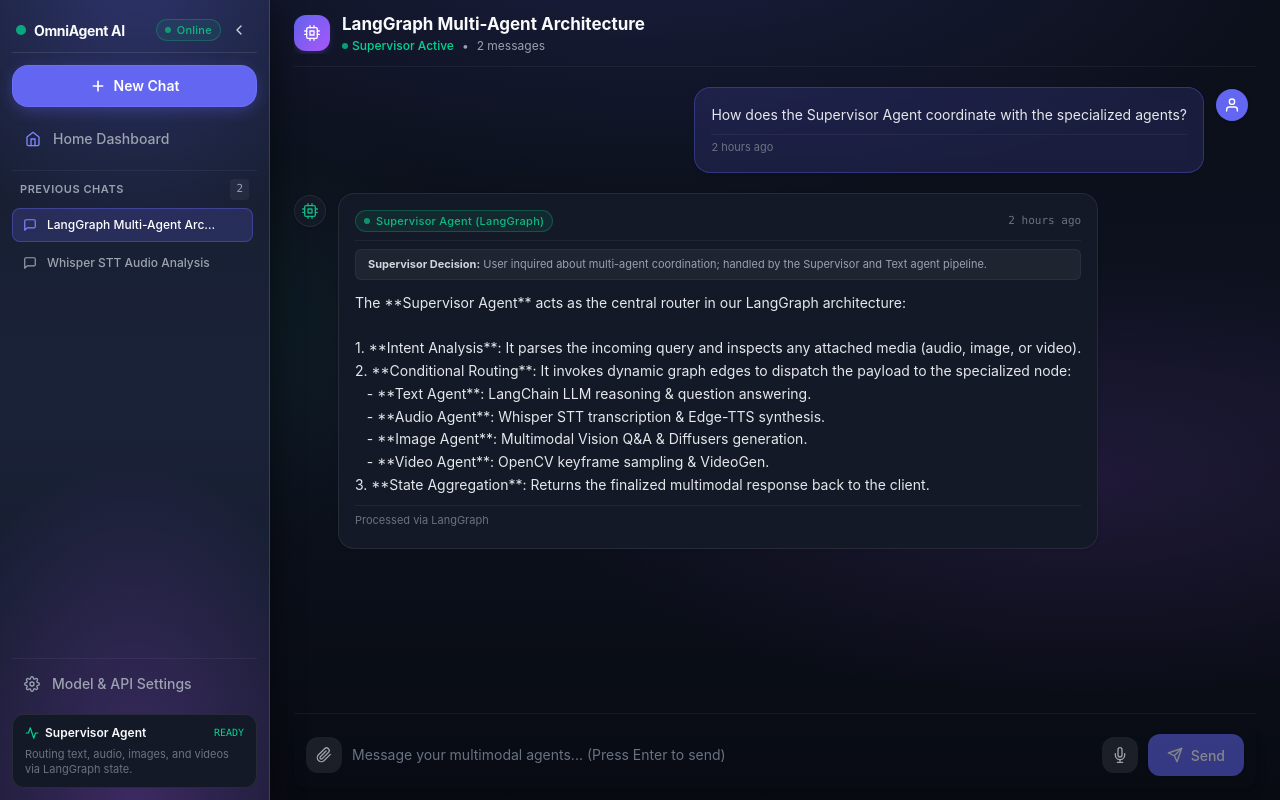
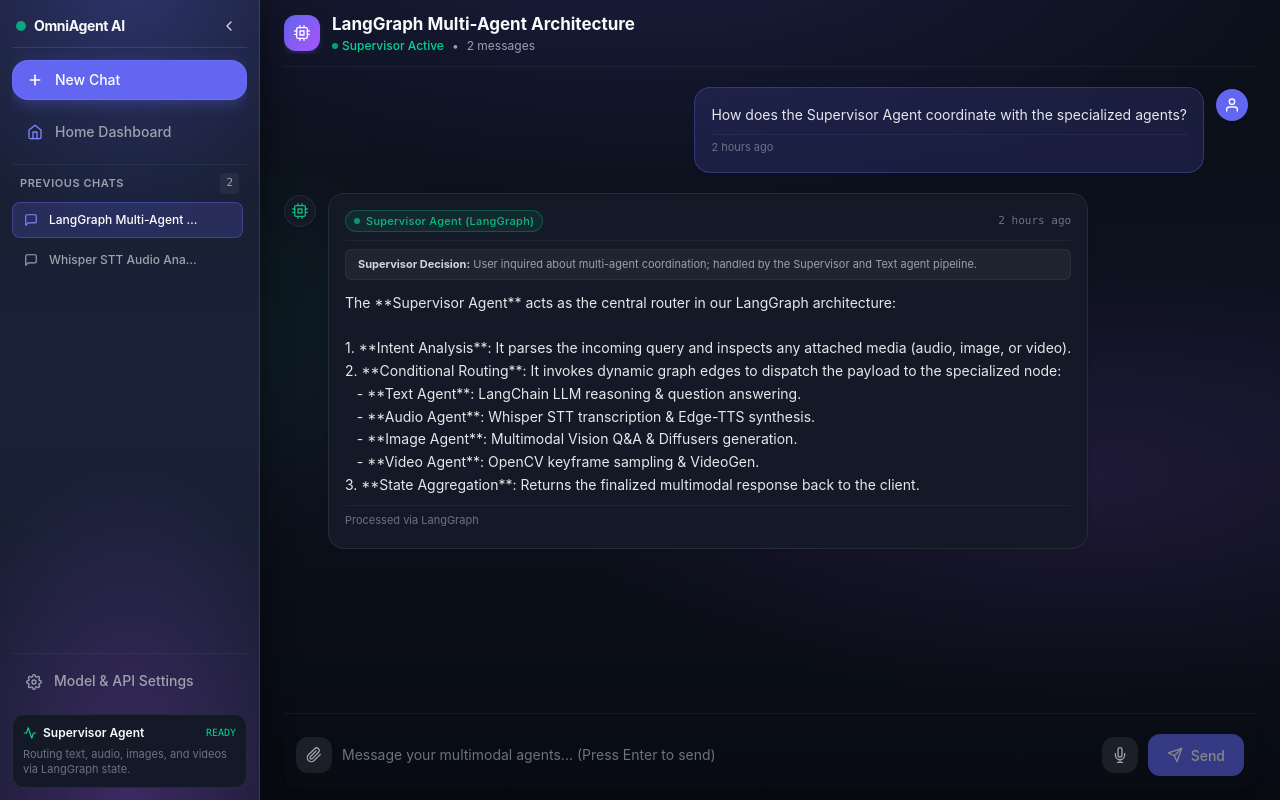
Before and after one commit to M-USMAN-KHILJI/AI-Multi-Agent-frontend, a React app: page /chat in a window 1280 px wide. Built offline with nearby package versions, Linux system fonts and the light colour scheme; the HTML template or start-up script is replaced by a standard one.

Commit message:
UI Changes

```diff
--- a/src/customComp/Sidebar.jsx
+++ b/src/customComp/Sidebar.jsx
@@ -1,6 +1,6 @@
 import React, { useState } from 'react'
 import { Link, useLocation, useNavigate } from 'react-router-dom'
-import { colors, width, radius, fontSize, transitions } from '../Const/display'
+import { colors, radius, fontSize } from '../Const/display'
 import { Badge } from './Badge'
 import { useChatStore } from '../store/chatStore'
 import {
@@ -17,11 +17,12 @@ import {
 
 /**
  * Sidebar Navigation Component
- * Features:
- * - Minimize & Maximize toggle button
- * - "+ New Chat" button opening a fresh conversation page
- * - "Previous Chats" history list with click-to-resume and delete
- * - Clean layout without individual modality links
+ * Optimized for butter-smooth minimize/maximize transitions:
+ * - Hardware-accelerated width animation (willChange: 'width')
+ * - Fixed internal layout geometry preventing reflow/popping
+ * - Smooth opacity & max-width transitions for labels
+ * - "+ New Chat" button opening a fresh conversation
+ * - "Previous Chats" history list with delete action
  */
 export const Sidebar = ({ isOpen, onClose }) => {
   const [isCollapsed, setIsCollapsed] = useState(false)
@@ -43,8 +44,6 @@ export const Sidebar = ({ isOpen, onClose }) => {
     if (onClose) onClose()
   }
 
-  const currentWidth = isCollapsed ? width.sidebarCollapsed : width.sidebarExpanded
-
   return (
     <>
       {/* Mobile Backdrop */}
@@ -57,29 +56,32 @@ export const Sidebar = ({ isOpen, onClose }) => {
 
       <aside
         style={{
-          width: currentWidth,
+          width: isCollapsed ? '72px' : '260px',
+          minWidth: isCollapsed ? '72px' : '260px',
+          maxWidth: isCollapsed ? '72px' : '260px',
+          transition: 'width 0.32s cubic-bezier(0.2, 0, 0, 1), min-width 0.32s cubic-bezier(0.2, 0, 0, 1), max-width 0.32s cubic-bezier(0.2, 0, 0, 1), transform 0.32s cubic-bezier(0.2, 0, 0, 1)',
+          willChange: 'width',
           background: `
             radial-gradient(ellipse 130% 50% at 50% -5%, rgba(99, 102, 241, 0.32), transparent 70%),
             radial-gradient(ellipse 120% 60% at 50% 100%, rgba(168, 85, 247, 0.28), transparent 70%),
             linear-gradient(180deg, #161d2f 0%, #1a2238 50%, #131929 100%)
           `,
-          borderRight: '1px solid rgba(255, 255, 255, 0.14)',
+          borderRight: '1px solid rgba(255, 255, 255, 0.12)',
           boxShadow: '4px 0 28px rgba(0, 0, 0, 0.45)',
-          transition: transitions.smooth,
         }}
         className={`fixed top-0 bottom-0 left-0 z-50 flex flex-col justify-between p-3 h-screen overflow-hidden lg:sticky lg:top-0 lg:translate-x-0 shrink-0 select-none ${
           isOpen ? 'translate-x-0' : '-translate-x-full'
         }`}
       >
-        <div className="flex flex-col gap-3 min-h-0 flex-1">
-          {/* Sidebar Header & Minimize / Maximize Toggle */}
-          <div className="flex items-center justify-between px-1 pt-1 pb-2 border-b border-white/10">
-            {!isCollapsed ? (
-              <>
+        <div className="flex flex-col gap-3 min-h-0 flex-1 overflow-hidden">
+          {/* Sidebar Header & Smooth Minimize / Maximize Toggle */}
+          <div className="flex items-center justify-between h-9 px-1 pb-2 border-b border-white/10 overflow-hidden">
             <Link
               to="/"
               onClick={onClose}
-                  className="flex items-center gap-2 group truncate"
+              className={`flex items-center gap-2 group transition-all duration-300 overflow-hidden ${
+                isCollapsed ? 'opacity-0 max-w-0 pointer-events-none' : 'opacity-100 max-w-[170px]'
+              }`}
             >
               <span className="w-2.5 h-2.5 rounded-full bg-emerald-400 animate-pulse shrink-0" />
               <span
@@ -87,43 +89,29 @@ export const Sidebar = ({ isOpen, onClose }) => {
                   color: colors.textPrimary,
                   fontSize: fontSize.bodySm,
                 }}
-                    className="font-bold tracking-tight group-hover:text-indigo-400 transition-colors truncate"
+                className="font-bold tracking-tight group-hover:text-indigo-400 transition-colors whitespace-nowrap"
               >
                 OmniAgent AI
               </span>
             </Link>
 
-                <div className="flex items-center gap-1">
-                  <Badge variant="supervisor" size="sm" className="hidden sm:inline-flex">
-                    Online
-                  </Badge>
-                  {/* Minimize Button */}
             <button
               type="button"
-                    onClick={() => setIsCollapsed(true)}
-                    title="Minimize Sidebar"
-                    className="p-1.5 rounded-lg text-gray-300 hover:text-white hover:bg-white/10 transition-colors cursor-pointer"
+              onClick={() => setIsCollapsed(!isCollapsed)}
+              title={isCollapsed ? 'Expand Sidebar' : 'Minimize Sidebar'}
+              className={`p-1.5 rounded-lg text-gray-300 hover:text-white hover:bg-white/10 transition-colors cursor-pointer shrink-0 ${
+                isCollapsed ? 'mx-auto' : ''
+              }`}
             >
+              {isCollapsed ? (
+                <FiChevronRight className="w-4 h-4 text-indigo-400" />
+              ) : (
                 <FiChevronLeft className="w-4 h-4" />
+              )}
             </button>
           </div>
-              </>
-            ) : (
-              /* Collapsed Header State: Centered Maximize Button */
-              <div className="w-full flex items-center justify-center">
-                <button
-                  type="button"
-                  onClick={() => setIsCollapsed(false)}
-                  title="Maximize Sidebar"
-                  className="p-2 rounded-lg text-gray-200 hover:text-white hover:bg-white/10 transition-colors cursor-pointer"
-                >
-                  <FiChevronRight className="w-5 h-5 text-indigo-400" />
-                </button>
-              </div>
-            )}
-          </div>
 
-          {/* New Chat Action Button */}
+          {/* New Chat Action Button - Stays dimensionally solid without snapping */}
           <button
             type="button"
             onClick={handleNewChat}
@@ -131,20 +119,25 @@ export const Sidebar = ({ isOpen, onClose }) => {
               backgroundColor: colors.primary,
               borderRadius: radius.lg,
               boxShadow: '0 4px 16px -2px rgba(99, 102, 241, 0.4)',
-              transition: transitions.default,
             }}
-            className={`flex items-center text-white font-semibold hover:brightness-110 active:scale-98 cursor-pointer border border-indigo-400/30 ${
-              isCollapsed
-                ? 'w-10 h-10 mx-auto justify-center p-0'
-                : 'w-full py-2.5 px-3.5 justify-center gap-2 text-sm'
+            className={`w-full h-10 flex items-center rounded-xl text-white font-semibold hover:brightness-110 active:scale-98 cursor-pointer border border-indigo-400/30 overflow-hidden transition-colors ${
+              isCollapsed ? 'justify-center px-0' : 'px-3 gap-2.5 text-sm justify-start'
             }`}
             title="New Chat"
           >
-            <FiPlus className="w-4 h-4 stroke-[2.5] shrink-0" />
-            {!isCollapsed && <span>New Chat</span>}
+            <div className="w-5 h-5 flex items-center justify-center shrink-0">
+              <FiPlus className="w-4 h-4 stroke-[2.5]" />
+            </div>
+            <span
+              className={`whitespace-nowrap font-medium text-sm transition-all duration-200 overflow-hidden ${
+                isCollapsed ? 'opacity-0 max-w-0 pointer-events-none' : 'opacity-100 max-w-[160px]'
+              }`}
+            >
+              New Chat
+            </span>
           </button>
 
-          {/* Home Link */}
+          {/* Home Dashboard Link */}
           <Link
             to="/"
             onClick={onClose}
@@ -158,39 +151,47 @@ export const Sidebar = ({ isOpen, onClose }) => {
               color: location.pathname === '/' ? colors.textPrimary : colors.textSecondary,
               fontSize: fontSize.bodySm,
             }}
-            className={`flex items-center font-medium transition-all hover:bg-white/5 hover:text-white ${
-              isCollapsed
-                ? 'w-10 h-10 mx-auto justify-center p-0'
-                : 'px-3 py-2 gap-3'
+            className={`w-full h-10 flex items-center font-medium hover:bg-white/5 hover:text-white transition-colors overflow-hidden ${
+              isCollapsed ? 'justify-center px-0' : 'px-3 gap-2.5 text-xs justify-start'
             }`}
             title="Home Dashboard"
           >
-            <FiHome className="w-4 h-4 shrink-0 text-indigo-400" />
-            {!isCollapsed && <span className="truncate">Home Dashboard</span>}
+            <div className="w-5 h-5 flex items-center justify-center shrink-0">
+              <FiHome className="w-4 h-4 text-indigo-400" />
+            </div>
+            <span
+              className={`whitespace-nowrap transition-all duration-200 overflow-hidden truncate ${
+                isCollapsed ? 'opacity-0 max-w-0 pointer-events-none' : 'opacity-100 max-w-[160px]'
+              }`}
+            >
+              Home Dashboard
+            </span>
           </Link>
 
           {/* Previous Chats Section */}
-          <div className="flex flex-col flex-1 min-h-0 pt-2 border-t border-white/5">
-            {!isCollapsed && (
-              <div className="flex items-center justify-between px-2 mb-2">
-                <span className="text-[11px] font-semibold text-gray-400 tracking-wider uppercase">
+          <div className="flex flex-col flex-1 min-h-0 pt-2 border-t border-white/5 overflow-hidden">
+            <div
+              className={`flex items-center justify-between px-2 mb-2 overflow-hidden transition-all duration-200 ${
+                isCollapsed ? 'opacity-0 max-h-0 pointer-events-none mb-0' : 'opacity-100 max-h-6'
+              }`}
+            >
+              <span className="text-[11px] font-semibold text-gray-400 tracking-wider uppercase whitespace-nowrap">
                 Previous Chats
               </span>
               <span className="text-[11px] font-mono text-gray-400 bg-white/5 px-1.5 py-0.5 rounded">
                 {chats.length}
               </span>
             </div>
-            )}
 
             {/* Scrollable list of chats */}
-            <div className="flex-1 overflow-y-auto flex flex-col gap-1 pr-1 custom-scroll">
+            <div className="flex-1 overflow-y-auto flex flex-col gap-1 pr-1 custom-scroll overflow-x-hidden">
               {chats.length > 0 ? (
                 chats.map((chat) => {
                   const isActive = activeChatId === chat.id
                   return (
                     <div
                       key={chat.id}
-                      className="group relative flex items-center justify-between rounded-lg transition-all"
+                      className="group relative flex items-center w-full rounded-lg"
                     >
                       <button
                         type="button"
@@ -200,26 +201,27 @@ export const Sidebar = ({ isOpen, onClose }) => {
                           borderColor: isActive ? 'rgba(99, 102, 241, 0.4)' : 'transparent',
                           color: isActive ? '#ffffff' : colors.textSecondary,
                         }}
-                        className={`border flex items-center rounded-lg hover:bg-white/5 hover:text-white transition-all text-left cursor-pointer ${
-                          isCollapsed
-                            ? 'w-10 h-10 mx-auto justify-center p-0'
-                            : 'w-full px-2.5 py-2 pr-8 gap-2.5 text-xs'
+                        className={`w-full h-9 border flex items-center rounded-lg hover:bg-white/5 hover:text-white transition-colors cursor-pointer overflow-hidden ${
+                          isCollapsed ? 'justify-center px-0' : 'px-2.5 pr-8 gap-2.5 text-xs justify-start'
                         }`}
                         title={chat.title || 'Conversation'}
                       >
+                        <div className="w-4 h-4 flex items-center justify-center shrink-0">
                           <FiMessageSquare
                             className={`w-3.5 h-3.5 shrink-0 ${
                               isActive ? 'text-indigo-400' : 'text-gray-400'
                             }`}
                           />
-                        {!isCollapsed && (
-                          <span className="truncate flex-1 font-medium">
+                        </div>
+                        <span
+                          className={`whitespace-nowrap truncate font-medium transition-all duration-200 overflow-hidden ${
+                            isCollapsed ? 'opacity-0 max-w-0 pointer-events-none' : 'opacity-100 max-w-[150px]'
+                          }`}
+                        >
                           {chat.title || 'New Conversation'}
                         </span>
-                        )}
                       </button>
 
-                      {/* Delete chat action icon */}
                       {!isCollapsed && (
                         <button
                           type="button"
@@ -251,7 +253,7 @@ export const Sidebar = ({ isOpen, onClose }) => {
           </div>
 
           {/* Secondary Management Links */}
-          <div className="flex flex-col gap-1 pt-2 border-t border-white/5">
+          <div className="flex flex-col gap-1 pt-2 border-t border-white/5 shrink-0">
             <Link
               to="/settings"
               onClick={onClose}
@@ -267,61 +269,71 @@ export const Sidebar = ({ isOpen, onClose }) => {
                     : colors.textSecondary,
                 fontSize: fontSize.bodySm,
               }}
-              className={`flex items-center font-medium transition-all hover:bg-white/5 hover:text-white ${
-                isCollapsed
-                  ? 'w-10 h-10 mx-auto justify-center p-0'
-                  : 'px-3 py-2 gap-3 text-xs'
+              className={`w-full h-10 flex items-center font-medium hover:bg-white/5 hover:text-white transition-colors overflow-hidden ${
+                isCollapsed ? 'justify-center px-0' : 'px-3 gap-2.5 text-xs justify-start'
               }`}
               title="Model & API Settings"
             >
-              <FiSettings className="w-4 h-4 shrink-0 text-gray-400" />
-              {!isCollapsed && <span className="truncate">Model & API Settings</span>}
+              <div className="w-5 h-5 flex items-center justify-center shrink-0">
+                <FiSettings className="w-4 h-4 text-gray-400" />
+              </div>
+              <span
+                className={`whitespace-nowrap transition-all duration-200 overflow-hidden truncate ${
+                  isCollapsed ? 'opacity-0 max-w-0 pointer-events-none' : 'opacity-100 max-w-[160px]'
+                }`}
+              >
+                Model & API Settings
+              </span>
             </Link>
           </div>
         </div>
 
-        {/* Multi-Agent Architecture Live Widget */}
-        {!isCollapsed ? (
+        {/* Multi-Agent Architecture Status Widget */}
         <div
           style={{
             backgroundColor: colors.bgCard,
             border: `1px solid ${colors.borderGlass}`,
             borderRadius: radius.md,
-              padding: '10px 12px',
           }}
-            className="flex flex-col gap-1.5 mt-3 shrink-0"
+          className={`flex flex-col mt-3 shrink-0 overflow-hidden transition-all duration-300 ${
+            isCollapsed ? 'p-2 items-center justify-center' : 'p-2.5 gap-1.5'
+          }`}
         >
-            <div className="flex items-center justify-between">
+          <div className="flex items-center justify-between w-full">
+            <div className="flex items-center gap-1.5">
+              <FiActivity className="w-3.5 h-3.5 text-emerald-400 shrink-0" />
               <span
                 style={{
                   color: colors.textPrimary,
                   fontSize: fontSize.caption,
                 }}
-                className="font-semibold flex items-center gap-1.5 text-xs"
+                className={`font-semibold text-xs whitespace-nowrap transition-all duration-200 overflow-hidden ${
+                  isCollapsed ? 'opacity-0 max-w-0 pointer-events-none' : 'opacity-100 max-w-[120px]'
+                }`}
               >
-                <FiActivity className="w-3.5 h-3.5 text-emerald-400" />
                 Supervisor Agent
               </span>
-              <span className="text-emerald-400 text-[10px] font-mono">READY</span>
+            </div>
+            <span
+              className={`text-emerald-400 text-[10px] font-mono transition-all duration-200 overflow-hidden ${
+                isCollapsed ? 'opacity-0 max-w-0 pointer-events-none' : 'opacity-100 max-w-[40px]'
+              }`}
+            >
+              READY
+            </span>
           </div>
           <p
             style={{
               color: colors.textMuted,
               fontSize: fontSize.tiny,
             }}
-              className="leading-snug text-left"
+            className={`leading-snug text-left transition-all duration-200 overflow-hidden ${
+              isCollapsed ? 'opacity-0 max-h-0 pointer-events-none' : 'opacity-100 max-h-12'
+            }`}
           >
             Routing text, audio, images, and videos via LangGraph state.
           </p>
         </div>
-        ) : (
-          <div className="flex items-center justify-center pt-2">
-            <div
-              className="w-2.5 h-2.5 rounded-full bg-emerald-400 animate-pulse"
-              title="Supervisor Online"
-            />
-          </div>
-        )}
       </aside>
     </>
   )
```
Also changed, not shown: src/Screen/Main/homepage.jsx (+199 -131 lines). Lines whose indentation alone changed are shown as unchanged.
